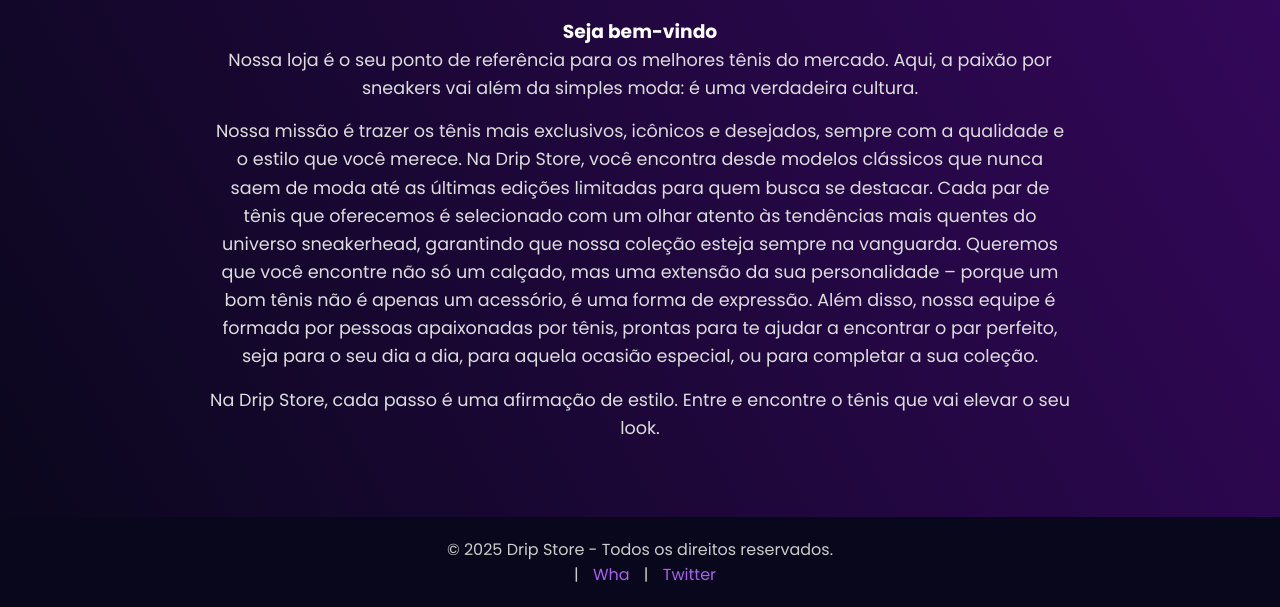
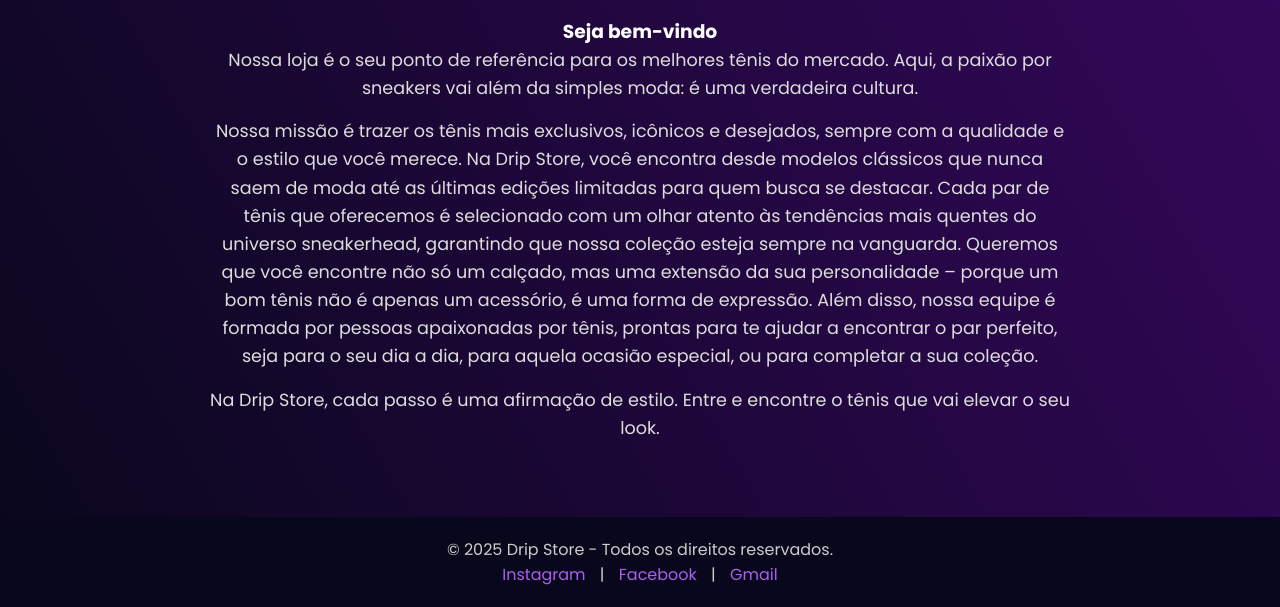
Before and after one commit to Gabrieldjk/drip-store, a plain HTML site: page sobre.html in a window 1280 px wide. Shown: the part 213-820 px from the top of the page. Drawn offline with Linux system fonts and the light colour scheme.

Commit message:
Update sobre.html

```diff
--- a/sobre.html
+++ b/sobre.html
@@ -41,9 +41,9 @@ Além disso, nossa equipe é formada por pessoas apaixonadas por tênis, prontas
   <footer>
     <p>&copy; 2025 Drip Store - Todos os direitos reservados.</p>
     <div class="social">
-      <a href="https://www.instagram.com/gabriel18.fjk/?next=%2F"></a> |
-      <a href="#">Wha</a> |
-      <a href="#">Twitter</a>
+       <a href="https://www.instagram.com/gabriel18.fjk/?next=%2F">Instagram</a> |
+      <a href="https://www.facebook.com/?locale=pt_BR">Facebook</a> |
+      <a href="https://workspace.google.com/intl/pt-BR/gmail/">Gmail</a>
     </div>
   </footer>
 
```
